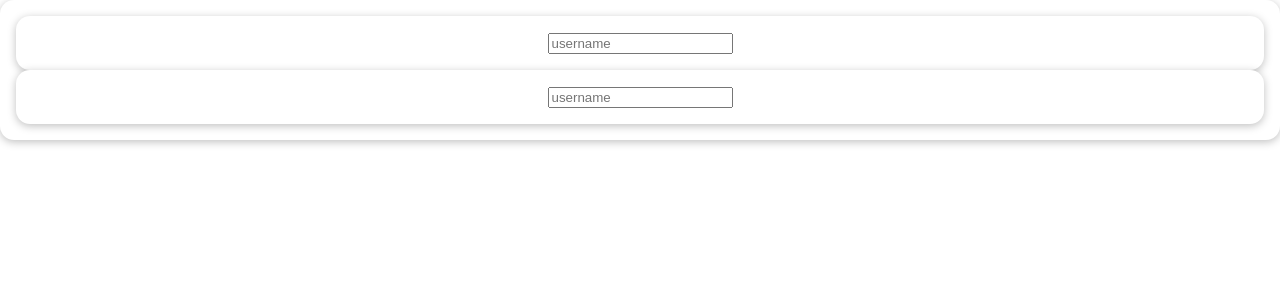
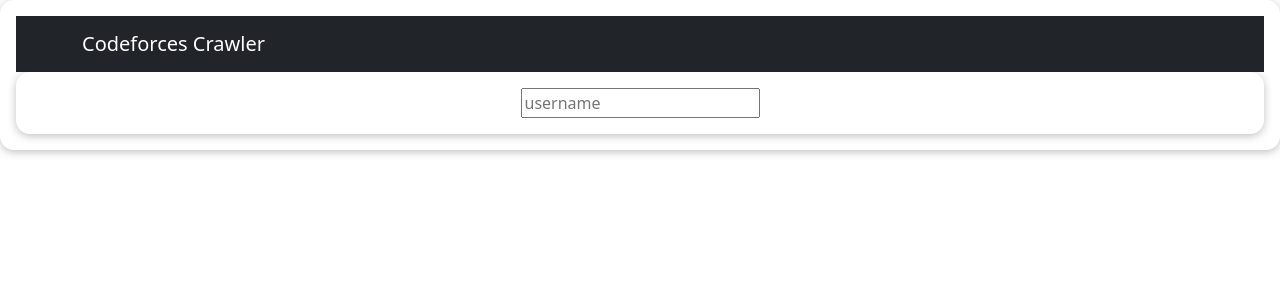
Before and after one commit to incognito1729/Codeforces_Crawler, a React (Create React App) app: page / in a window 1280 px wide. Shown: the top 300 px of the page. Built offline with nearby package versions, Linux system fonts and the light colour scheme.

Commit message:
Add files via upload

```diff
--- a/src/App.js
+++ b/src/App.js
@@ -3,6 +3,8 @@
 import Card from "./Components/Card";
 import User from "./Components/User";
 import UserSubmission from "./Components/UserSubmission";
+import {Navbar,NavDropdown,Nav,Container} from 'react-bootstrap';
+import "bootstrap/dist/css/bootstrap.min.css";
 
 function App() {
   useEffect(() => {
@@ -11,7 +13,26 @@
   return (
     <Card>
       <div className="App">
-        <User />
+      <Navbar bg="dark" variant="dark">
+        <Container>
+          <Navbar.Brand href="#home">Codeforces Crawler</Navbar.Brand>
+          <Navbar.Toggle aria-controls="basic-navbar-nav" />
+          {/* <Navbar.Collapse id="basic-navbar-nav">
+            <Nav className="me-auto">
+              <Nav.Link href={"<User/>"}>Home</Nav.Link>
+              <Nav.Link href="./UserSubmission.js">Link</Nav.Link>
+              <NavDropdown title="Dropdown" id="basic-nav-dropdown">
+                <NavDropdown.Item href="#action/3.1">Action</NavDropdown.Item>
+                <NavDropdown.Item href="#action/3.2">Another action</NavDropdown.Item>
+                <NavDropdown.Item href="#action/3.3">Something</NavDropdown.Item>
+                <NavDropdown.Divider />
+                <NavDropdown.Item href="#action/3.4">Separated link</NavDropdown.Item>
+              </NavDropdown>
+            </Nav>
+          </Navbar.Collapse> */}
+        </Container>
+      </Navbar>
+        {/* <User /> */}
         <UserSubmission />
       </div>
     </Card>
```
